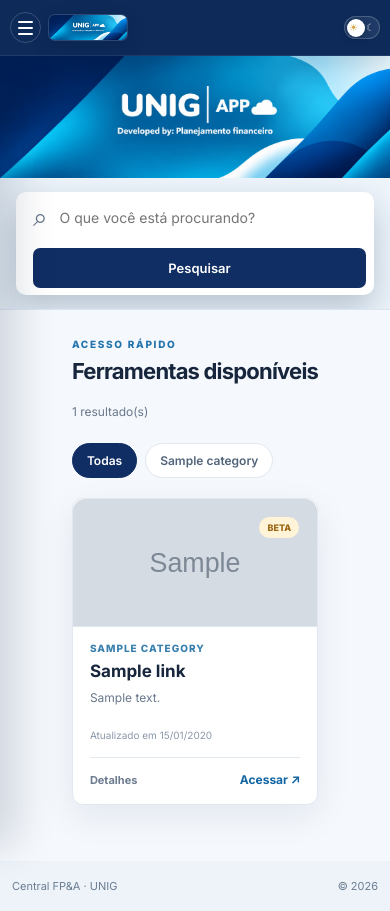
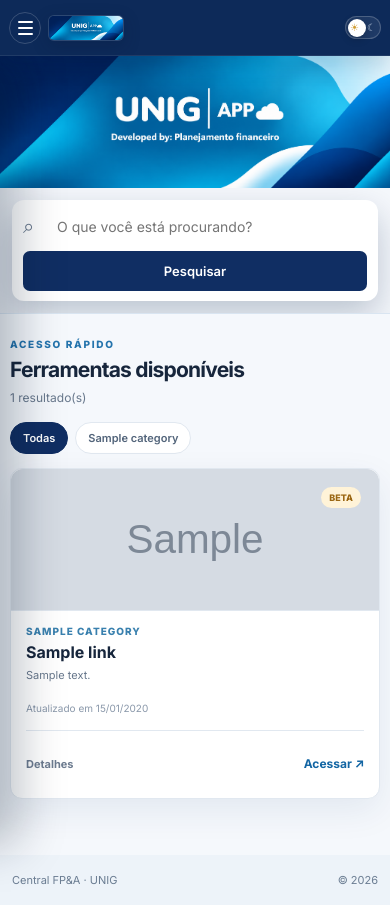
Before and after one commit to RyzeeALT/central_fpa_railway_v9, a Flask app: page / in a window 390 px wide. Run offline with Flask 3, Linux system fonts and the light colour scheme; tables that the repository leaves empty hold one stand-in row (values such as "Sample post"); grey boxes marked "Sample" are stand-in pictures; some libraries are stand-ins or nearby versions.

Commit message:
Arrumando responsividade no telefone

```diff
--- a/app/static/css/style.css
+++ b/app/static/css/style.css
@@ -511,3 +511,108 @@ html[data-theme="dark"] .action-link:hover{background:#1c3042;color:#91cef5}
   .mobile-table td{grid-template-columns:72px minmax(0,1fr)}
   .mobile-table .status-cell,.mobile-table .actions,.mobile-table .admin-actions{grid-template-columns:72px minmax(0,1fr)}
 }
+
+/* v18 · mobile portal refinado */
+html,body{max-width:100%;overflow-x:hidden}
+
+@media(max-width:900px){
+  .portal-page-shell{margin-left:0!important;width:100%;min-width:0}
+  .portal-page-shell .brand-hero{width:100%;max-width:none;margin:0;display:block}
+  .portal-sidebar{
+    width:min(280px,82vw);
+    max-width:82vw;
+    overflow-y:auto;
+    overscroll-behavior:contain;
+    -webkit-overflow-scrolling:touch;
+    box-shadow:18px 0 44px rgba(5,20,42,.28);
+  }
+  body.sidebar-open{overflow:hidden;touch-action:none}
+  .sidebar-overlay{background:rgba(4,14,28,.58);backdrop-filter:blur(2px)}
+  .portal-nav{gap:4px}
+  .portal-nav a{padding:11px 12px}
+  .portal-sidebar-bottom{padding-left:4px;padding-right:4px}
+}
+
+@media(max-width:700px){
+  .portal-page-shell .brand-hero{overflow:hidden;background:#0c274d}
+  .portal-page-shell .brand-hero>img{
+    width:100%!important;
+    height:auto!important;
+    min-height:0!important;
+    max-height:none!important;
+    aspect-ratio:16/5.4;
+    object-fit:cover;
+    object-position:center;
+  }
+  .hero-search-wrap{
+    position:static!important;
+    width:100%;
+    padding:12px!important;
+    background:var(--bg)!important;
+  }
+  .hero-search-wrap .search{
+    width:100%!important;
+    max-width:none!important;
+    display:grid;
+    grid-template-columns:24px minmax(0,1fr);
+    gap:8px 10px;
+    align-items:center;
+    padding:10px 11px;
+    border-radius:12px;
+  }
+  .hero-search-wrap .search>span{font-size:20px;line-height:1}
+  .hero-search-wrap .search input{width:100%;min-width:0;padding:8px 0}
+  .hero-search-wrap .search button{grid-column:1/-1;width:100%;min-height:40px}
+  .portal-page-shell .container{width:100%;max-width:none;padding-left:12px;padding-right:12px;margin-top:20px}
+  .section-heading{gap:8px;margin-bottom:14px}
+  .section-heading h2{font-size:21px;line-height:1.15}
+  .filters{
+    margin-left:-12px;margin-right:-12px;
+    padding:3px 12px 14px;
+    gap:7px;
+    scrollbar-width:none;
+    -webkit-overflow-scrolling:touch;
+  }
+  .filters::-webkit-scrollbar{display:none}
+  .filters a{padding:8px 12px;font-size:11px}
+  .card-grid{grid-template-columns:1fr;gap:12px}
+  .tool-card{width:100%;min-width:0;padding:15px;border-radius:12px}
+  .tool-thumb{
+    width:auto;
+    height:auto;
+    aspect-ratio:16/5.8;
+    margin:-15px -15px 14px;
+    background-size:cover;
+    background-position:center;
+  }
+  .tool-card h3{font-size:16px;margin:5px 0}
+  .tool-card p{font-size:11px;line-height:1.5;margin-bottom:14px}
+  .card-actions{gap:10px}
+  .card-actions a{min-height:38px;display:inline-flex;align-items:center}
+}
+
+@media(max-width:560px){
+  .portal-topbar{height:56px;padding:0 9px}
+  .portal-sidebar{top:56px;bottom:0;height:calc(100dvh - 56px);padding:14px 10px 14px}
+  .sidebar-overlay{top:56px}
+  .portal-page-shell{padding-top:56px}
+  .portal-topbar .brand-art{width:76px;height:26px;border-radius:6px}
+  .menu-toggle{width:32px;height:32px;flex:0 0 32px}
+  .theme-toggle{flex:0 0 auto}
+  .topbar-left{min-width:0;gap:7px}
+  .topbar-context{margin-left:auto}
+  .portal-nav a span{font-size:12px}
+  .portal-nav a small{font-size:9px}
+  .sidebar-label{padding:0 9px 8px}
+  .sidebar-admin-link{padding:9px 10px}
+  .sidebar-signature{padding-left:10px;padding-right:10px}
+  .portal-page-shell .container{padding-left:10px;padding-right:10px}
+  .filters{margin-left:-10px;margin-right:-10px;padding-left:10px;padding-right:10px}
+  .tool-thumb{aspect-ratio:16/6.2}
+}
+
+@media(max-width:380px){
+  .portal-sidebar{width:min(260px,84vw);max-width:84vw}
+  .portal-topbar .brand-art{width:70px;height:24px}
+  .theme-toggle{width:34px}
+}
--- a/app/static/js/app.js
+++ b/app/static/js/app.js
@@ -25,6 +25,7 @@ function updateSidebarAria() {
 function setMobileSidebar(open) {
   if (!sidebar) return;
   document.body.classList.toggle("sidebar-open", open);
+  if (sidebarOverlay) sidebarOverlay.setAttribute("aria-hidden", open ? "false" : "true");
   updateSidebarAria();
 }
 
@@ -115,3 +116,11 @@ document.querySelectorAll('[data-card-href]').forEach(card => {
     }
   });
 });
+
+// Fecha o drawer mobile com Escape.
+document.addEventListener("keydown", event => {
+  if (event.key === "Escape" && document.body.classList.contains("sidebar-open")) {
+    setMobileSidebar(false);
+    menuToggle?.focus();
+  }
+});
--- a/app/templates/base.html
+++ b/app/templates/base.html
@@ -47,7 +47,7 @@
     <div class="sidebar-signature"><span>FP&amp;A · UNIG</span><small>Central interna de trabalho</small></div>
   </div>
 </aside>
-<div class="sidebar-overlay" data-sidebar-close></div>
+<div class="sidebar-overlay" data-sidebar-close aria-hidden="true"></div>
 {% endif %}
 
 <div class="{{ 'admin-page-shell' if request.path.startswith('/admin') else 'portal-page-shell' }}">
```
Also changed, not shown: RAILWAY_UPDATE_V18.md (added, +11 -0 lines).
